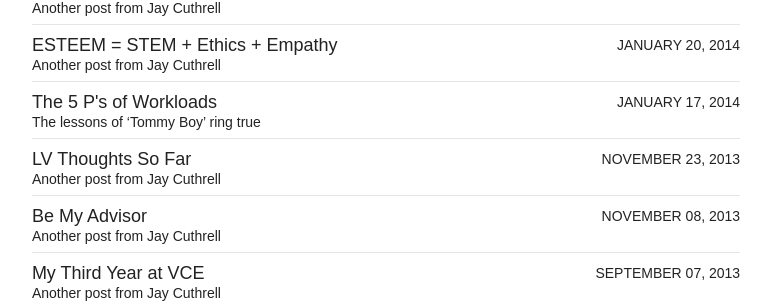
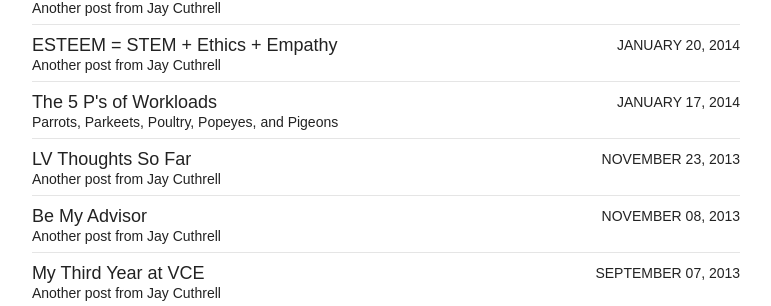
Before and after one commit to nsshommo/jaycuthrell.github.io, a Jekyll site: the page built from blog/index.md, in a window 1280 px wide and 900 px high, scrolled down 2040 px. Shown: the part 146-452 px from the top of the window, without its empty margins (254-1025 px from the left). Built offline with Jekyll 4.4.1, drawn with Linux system fonts in a browser that asks for light colours; nearby versions of some CDN libraries; comment, search, counter and statistics services are not loaded.

```diff
--- a/blog/_posts/2014-01-17-the-5-ps-of-workloads.md
+++ b/blog/_posts/2014-01-17-the-5-ps-of-workloads.md
@@ -2,9 +2,9 @@
 layout: post
 title: "The 5 P's of Workloads"
 date: 2014-01-17
-excerpt: "The lessons of 'Tommy Boy' ring true"
+excerpt: "Parrots, Parkeets, Poultry, Popeyes, and Pigeons"
 image:
-   feature: convergedthoughts.png
+   feature: chiken.jpg
    credit: Jay Cuthrell
    creditlink: https://jaycuthrell.com
 redirect_from:
```
Also changed, not shown: images/chicken.jpg (added).
